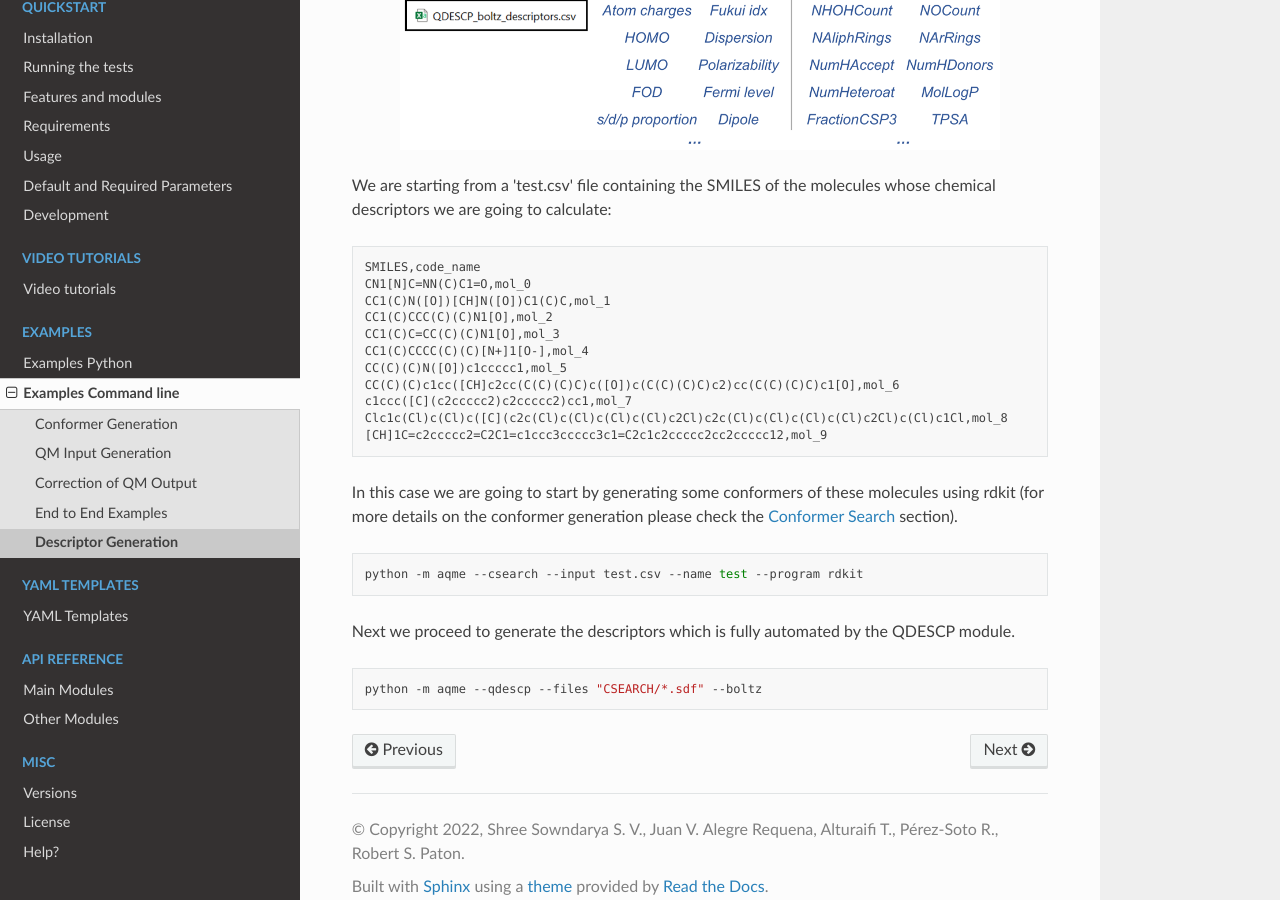
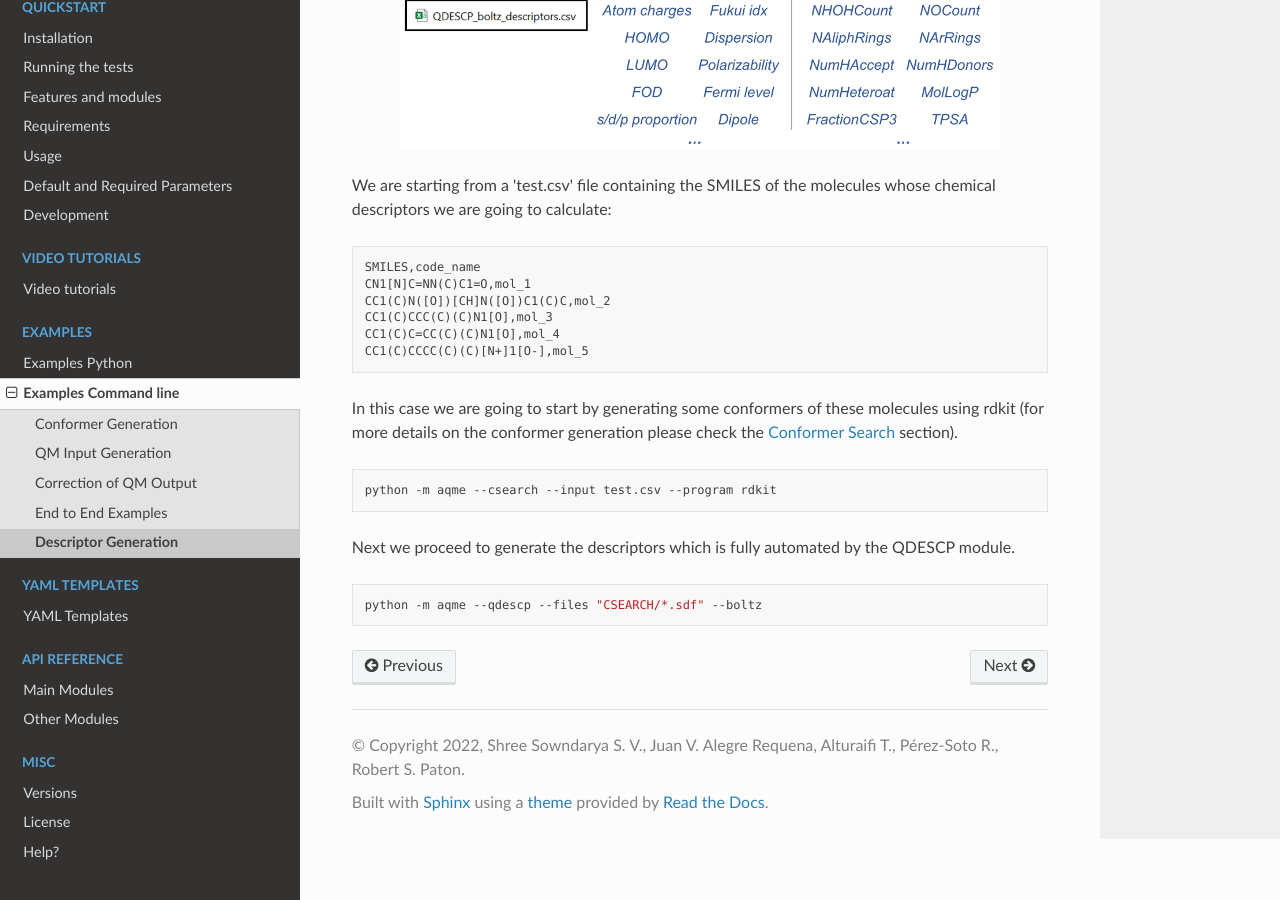
Before and after one commit to jvalegre/aqme, a Sphinx documentation site: the page built from docs/Examples/examples_commandline/descriptor_generation.rst, in a window 1280 px wide and 900 px high, scrolled down 523 px. Built offline with Sphinx 7.4.7 and the Read the Docs theme 2.0.0, drawn with Linux system fonts in a browser that asks for light colours.

Commit message:
Doc: Simplified the example csv file of the descriptor generation examples and removed the name parameter in their csearch command

```diff
--- a/docs/Examples/examples_commandline/descriptor_generation.rst
+++ b/docs/Examples/examples_commandline/descriptor_generation.rst
@@ -21,17 +21,12 @@ chemical descriptors we are going to calculate:
 
 ::
 
-    SMILES,code_name
-    CN1[N]C=NN(C)C1=O,mol_0
-    CC1(C)N([O])[CH]N([O])C1(C)C,mol_1
-    CC1(C)CCC(C)(C)N1[O],mol_2
-    CC1(C)C=CC(C)(C)N1[O],mol_3
-    CC1(C)CCCC(C)(C)[N+]1[O-],mol_4
-    CC(C)(C)N([O])c1ccccc1,mol_5
-    CC(C)(C)c1cc([CH]c2cc(C(C)(C)C)c([O])c(C(C)(C)C)c2)cc(C(C)(C)C)c1[O],mol_6
-    c1ccc([C](c2ccccc2)c2ccccc2)cc1,mol_7
-    Clc1c(Cl)c(Cl)c([C](c2c(Cl)c(Cl)c(Cl)c(Cl)c2Cl)c2c(Cl)c(Cl)c(Cl)c(Cl)c2Cl)c(Cl)c1Cl,mol_8
-    [CH]1C=c2ccccc2=C2C1=c1ccc3ccccc3c1=C2c1c2ccccc2cc2ccccc12,mol_9
+   SMILES,code_name
+   CN1[N]C=NN(C)C1=O,mol_1
+   CC1(C)N([O])[CH]N([O])C1(C)C,mol_2
+   CC1(C)CCC(C)(C)N1[O],mol_3
+   CC1(C)C=CC(C)(C)N1[O],mol_4
+   CC1(C)CCCC(C)(C)[N+]1[O-],mol_5
 
 .. highlight:: default
 
@@ -41,7 +36,7 @@ check the :doc:`Conformer Search <conformer_search>` section).
 
 .. code:: shell
 
-   python -m aqme --csearch --input test.csv --name test --program rdkit
+   python -m aqme --csearch --input test.csv --program rdkit
 
 Next we proceed to generate the descriptors which is fully automated by the
 QDESCP module.
```
Also changed, not shown: docs/Examples/examples_python/descriptor_generation.rst (+6 -12 lines).
